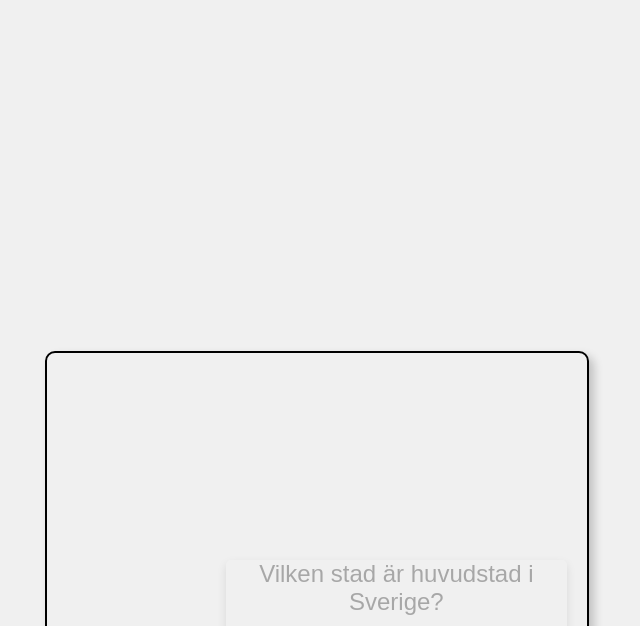
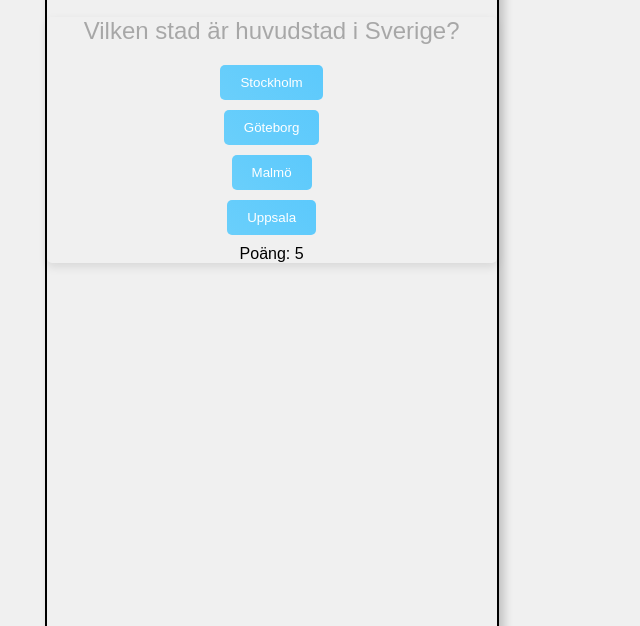
Before and after one commit to faisalwilliam/Lorem-Quiz, a plain HTML site: page index.html in a window 1280 px wide. Shown: the part 123-749 px from the top of the page, without its empty margins (365-1005 px from the left). Drawn offline with Linux system fonts and the light colour scheme.

Commit message:
update css body

```diff
--- a/styles.css
+++ b/styles.css
@@ -1,28 +1,26 @@
 /* Gör så att html och body täcker hela skärmen */
 html, body {
-    height: 90%;
+    height: 100%;
     margin: 20%;
+    margin-top:0;
+    margin-bottom: 0;
     padding: 0;
-    padding-top: 5%;
-    bottom: 5%;
   }
 
   /* Flexbox används för att centrera innehåll */
   body {
-    display: flex;               /* Aktiverar flexbox på body */
-    justify-content: center;     /* Centrering horisontellt */
-    align-items: center;         /* Centrering vertikalt */
+   /* display: flex;           */    /* Aktiverar flexbox på body */
+    /*justify-content: center;   */  /* Centrering horisontellt */
+   /* align-items: center;     */    /* Centrering vertikalt */
 
-    width: 500px;                /* Fixerad bredd för quiz-kontainer */
-    padding: 20px;
+    width: 450px;                /* Fixerad bredd för quiz-kontainer */
     font-family: Arial, sans-serif;
     text-align: center;
     background-color: #f0f0f0;
-<<<<<<< HEAD
 
     /* Flex-riktning och innehållsjustering */
     flex-direction: column;
-    overflow: hidden;
+   /* overflow: hidden;*/
 
     /* Konturstil för quiz-kontainer */
     border: 2px solid black;
@@ -31,21 +29,6 @@ html, body {
   }
 
   /* Header med gradient-bakgrund */
-=======
-    justify-items: center;
-    display: flex;
-    flex-direction: column;
-    align-items: center;
-    width: 500px;
-    padding: 20px;
-    border: 2px solid black;
-    border-radius: 10px;
-    background-color: #3e308d;
-    box-shadow: 5px 5px 10px rgba(0, 0, 0, 0.2);
-    position: relative;
-    overflow: hidden;
-}
->>>>>>> 682da1b3afd940a879994de16b3fad1a756a2eca
   header {
     background-image: linear-gradient(45deg, #6afb87, #5cbcfc);
     color: white;
```
